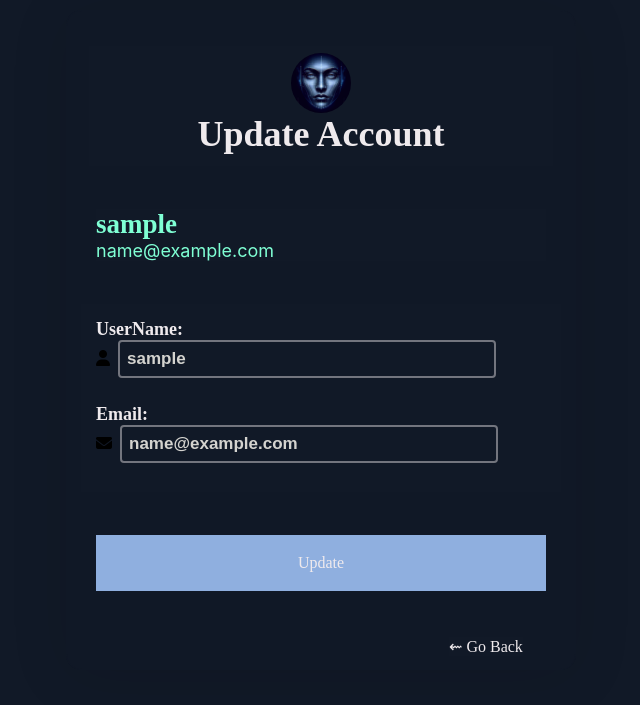
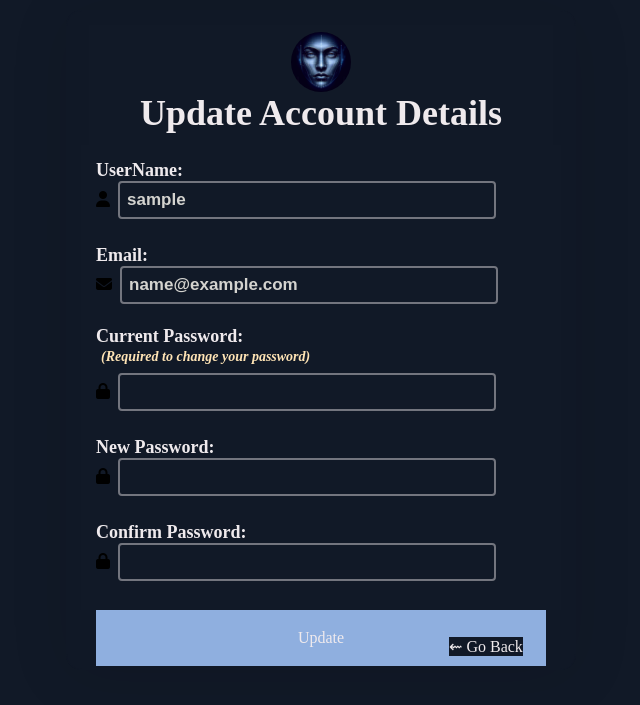
Before and after one commit to Eddy518/FacialExpressionRecognition, a Flask app: page /account in a window 1280 px wide. Shown: the top 705 px of the page, without its empty margins (319-959 px from the left). Run offline with Flask 3, Linux system fonts and the light colour scheme; the visitor is signed in with stand-in values (Sample User, id 1).

Commit message:
feat: Add forgot password feature

```diff
--- a/facial/form.py
+++ b/facial/form.py
@@ -1,8 +1,10 @@
+from flask_bcrypt import bcrypt
 from flask_wtf import FlaskForm
 from flask_login import current_user
 from wtforms import StringField, PasswordField, SubmitField
 from wtforms.validators import DataRequired, Length, Email, EqualTo, ValidationError
 from facial.models import User
+from facial import bcrypt
 
 class RegistrationForm(FlaskForm):
     username = StringField('UserName:',validators=[DataRequired(),Length(min=2,max=15)])
@@ -37,6 +39,12 @@ class UpdateAccountForm(FlaskForm):
 
     email = StringField("Email:",validators=[DataRequired(),Email()])
 
+    current_password = PasswordField('Current Password:',validators=[DataRequired(),Length(min=6)])
+
+    password = PasswordField('New Password:',validators=[Length(min=6)])
+
+    confirm_password = PasswordField('Confirm Password:',validators=[Length(min=6),EqualTo('password')])
+
     submit = SubmitField('Update')
 
     def validate_username(self,username):
@@ -50,3 +58,25 @@ class UpdateAccountForm(FlaskForm):
             user = User.query.filter_by(email=email.data).first()
             if user:
                 raise ValidationError('Email already exists.')
+
+    # check if user inputs the right current password before updating their password
+    def validate_current_password(self,current_password):
+        if not bcrypt.check_password_hash(current_user.password,current_password.data):
+            raise ValidationError("Please enter the correct current password")
+
+class RequestResetForm(FlaskForm):
+    email = StringField("Your Email:",validators=[DataRequired(),Email()])
+    submit = SubmitField('Request Password Reset')
+
+    #Ensure user does not sumbit an invalid email when requesting a password reset
+    def validate_email(self,email):
+        user = User.query.filter_by(email=email.data).first()
+        if not user:
+            raise ValidationError('Account does not exist. Please create an account first')
+
+class ResetPasswordForm(FlaskForm):
+    password = PasswordField('Password:',validators=[DataRequired(),Length(min=6)])
+
+    confirm_password = PasswordField('Confirm Password:',validators=[DataRequired(),Length(min=6),EqualTo('password')])
+
+    submit = SubmitField('Reset Password')
--- a/facial/models.py
+++ b/facial/models.py
@@ -1,5 +1,6 @@
+from itsdangerous import TimedJSONWebSignatureSerializer as  Serializer
 from facial import db
-from facial import db,login_manager
+from facial import db,login_manager, app
 from flask_login import UserMixin
 
 @login_manager.user_loader
@@ -14,5 +15,20 @@ class User(db.Model,UserMixin):
    # image_file = db.Column(db.String(20),default='default.jpg',nullable=False)
     password = db.Column(db.String(60),nullable=False)
 
+    # Generate a unique password reset token
+    def get_reset_token(self,expires_sec=1800):
+        s = Serializer(app.config['SECRET_KEY'], expires_sec)
+        return s.dumps({'user_id':self.id}).decode('utf-8')
+
+    # Validate the token is not invalid or expired
+    @staticmethod
+    def verify_reset_token(token):
+        s = Serializer(app.config['SECRET_KEY'])
+        try:
+            user_id = s.loads(token)['user_id']
+        except:
+            return None
+        return User.query.get(user_id)
+
     def __repr__(self) -> str:
         return f"User('{self.username}','{self.email}')"
--- a/facial/routes.py
+++ b/facial/routes.py
@@ -1,6 +1,7 @@
 from flask import render_template,url_for, flash, redirect, request
-from facial import app,bcrypt, db
-from facial.form import RegistrationForm,LoginForm, UpdateAccountForm
+from flask_mail import Message
+from facial import app,bcrypt, db, mail
+from facial.form import RegistrationForm,LoginForm, RequestResetForm, ResetPasswordForm, UpdateAccountForm
 from facial.models import User
 from flask_login import login_user, current_user, logout_user, login_required
 
@@ -56,6 +57,8 @@ def account():
     if form.validate_on_submit():
         current_user.username = form.username.data
         current_user.email = form.email.data
+        hashed_password=bcrypt.generate_password_hash(form.password.data)
+        current_user.password = hashed_password
         db.session.commit()
         flash("Your account has been updated!",'success')
         return redirect(url_for('account'))
@@ -64,6 +67,45 @@ def account():
         form.email.data = current_user.email
     return render_template('account.html',title='Profile',form=form)
 
+def send_reset_email(user):
+    token = user.get_reset_token()
+    msg = Message('Password Reset Request',sender='noreply@demo.com',recipients=[user.email])
+
+    msg.body = f'''Visit the following link to reset your password:
+{url_for('reset_token',token=token,_external= True)}
+If you did not make this request then simply ignore this email and no changes will be made
+     '''
+    mail.send(msg)
+
+@app.route('/reset_password',methods=('GET','POST'))
+def request_reset():
+    if current_user.is_authenticated:
+        return redirect(url_for('dashboard'))
+    form = RequestResetForm()
+    if form.validate_on_submit():
+        user = User.query.filter_by(email=form.email.data).first()
+        send_reset_email(user)
+        flash('An email has been sent to you with the instructions')
+        return redirect(url_for('login'))
+    return render_template('request_reset.html',title='Reset Password',form=form)
+
+@app.route('/reset_password/<token>',methods=('GET','POST'))
+def reset_token(token):
+    if current_user.is_authenticated:
+        return redirect(url_for('dashboard'))
+    user = User.verify_reset_token(token)
+    if not user:
+        flash('That is an invalid or expired token','warning')
+        return redirect(url_for('request_reset'))
+    form = ResetPasswordForm()
+    if form.validate_on_submit():
+        hashed_password = bcrypt.generate_password_hash(form.password.data).decode('utf-8')
+        user.password = hashed_password
+        db.session.commit()
+        flash('Password successfully updated! You can now log in','success')
+        return redirect(url_for('login'))
+    return render_template('reset_token.html',title='Reset Password',form=form)
+
 @app.route('/logout')
 def logout():
     logout_user()
--- a/facial/static/account.css
+++ b/facial/static/account.css
@@ -2,3 +2,16 @@
   max-width: 500px;
   display: flex;
 }
+.current_password {
+  margin-top: 22px;
+}
+.current_password small {
+  color: moccasin;
+  font-weight: bold;
+  font-style: italic;
+  font-size: 14px;
+  padding: 5px;
+}
+.password-info {
+  margin-bottom: 8px;
+}
--- a/facial/templates/account.html
+++ b/facial/templates/account.html
@@ -1,12 +1,8 @@
 {% extends "auth.html" %}
 <div class="profile-wrapper">
   <div class="main">
-    {% block heading %} Update Account {% endblock heading %} {% block statement
+    {% block heading %} Update Account Details{% endblock heading %} {% block statement
     %}
-    <div class="media-body">
-      <h2 class="account-heading">{{current_user.username}}</h2>
-      <p class="text-secondary">{{current_user.email}}</p>
-    </div>
     {% endblock statement %} {% block input %}
     <form action="" method="post">
       {{ form.hidden_tag() }}
@@ -23,6 +19,7 @@
         </div>
         {% endif %}
       </div>
+
       <div class="email">
         {{form.email.label(class="label")}}
         <br />
@@ -36,7 +33,52 @@
         </div>
         {% endif %}
       </div>
-      {% endblock input %} {% block btn %}
+
+      <div class="current_password">
+        {{form.current_password.label(class="label")}}
+        <br />
+        <div class="password-info">
+          <small>(Required to change your password)</small>
+        </div>
+        <i class="fa-solid fa-lock"></i>
+        {{form.current_password(class="form")}}
+        {% if form.current_password.errors %}
+            <div class="invalid-feedback">
+              {% for error in form.current_password.errors %}
+                <span>{{error}}</span>
+              {% endfor %}
+            </div>
+        {% endif %}
+      </div>
+
+      <div class="password">
+        {{form.password.label(class="label")}}
+        <br />
+        <i class="fa-solid fa-lock"></i>
+        {{form.password(class="form")}}
+        {% if form.password.errors %}
+            <div class="invalid-feedback">
+              {% for error in form.password.errors %}
+                <span>{{error}}</span>
+              {% endfor %}
+            </div>
+        {% endif %}
+      </div>
+
+      <div class="confirm-password">
+        {{form.confirm_password.label(class="label")}}
+        <br />
+        <i class="fa-solid fa-lock"></i>
+        {{form.confirm_password(class="form")}}
+        {% if form.confirm_password.errors %}
+            <div class="invalid-feedback">
+              {% for error in form.confirm_password.errors %}
+                <span>{{error}}</span>
+              {% endfor %}
+            </div>
+        {% endif %}
+      </div>
+       {% endblock input %} {% block btn %}
       <div>{{form.submit(class="button")}}</div>
     </form>
     {% endblock btn %}
--- a/facial/templates/auth.html
+++ b/facial/templates/auth.html
@@ -15,7 +15,7 @@
     <div class="input-container">{% block input %} {% endblock %}</div>
     {% if forgot == True %}
     <div class="forgot-password">
-      <a href="">Forgot Password?</a>
+      <a href="{{ url_for('request_reset') }}">Forgot Password?</a>
     </div>
     {% endif %}
     <div class="signup-login-button">{% block btn %} {% endblock %}</div>
```
Also changed, not shown: facial/__init__.py (+9 -0 lines), facial/templates/request_reset.html (added, +17 -0 lines), facial/templates/reset_token.html (added, +37 -0 lines), 1 other file.
